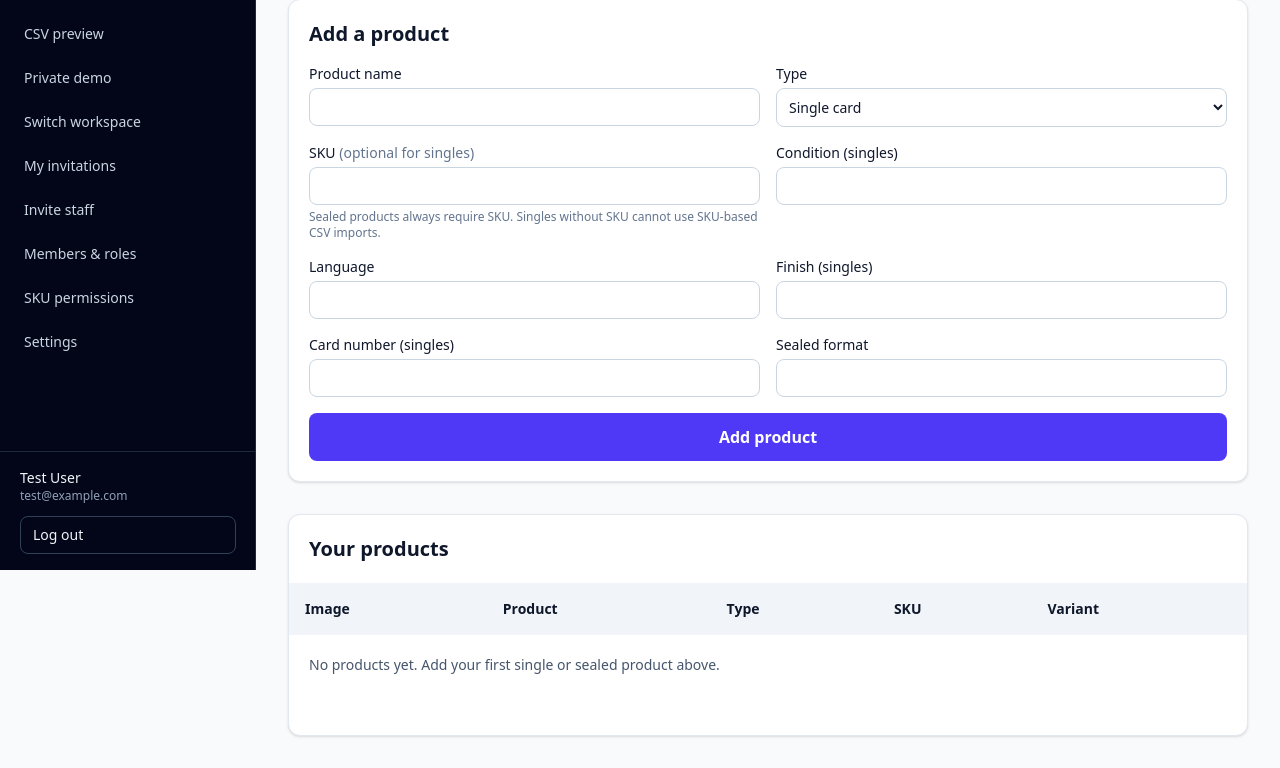
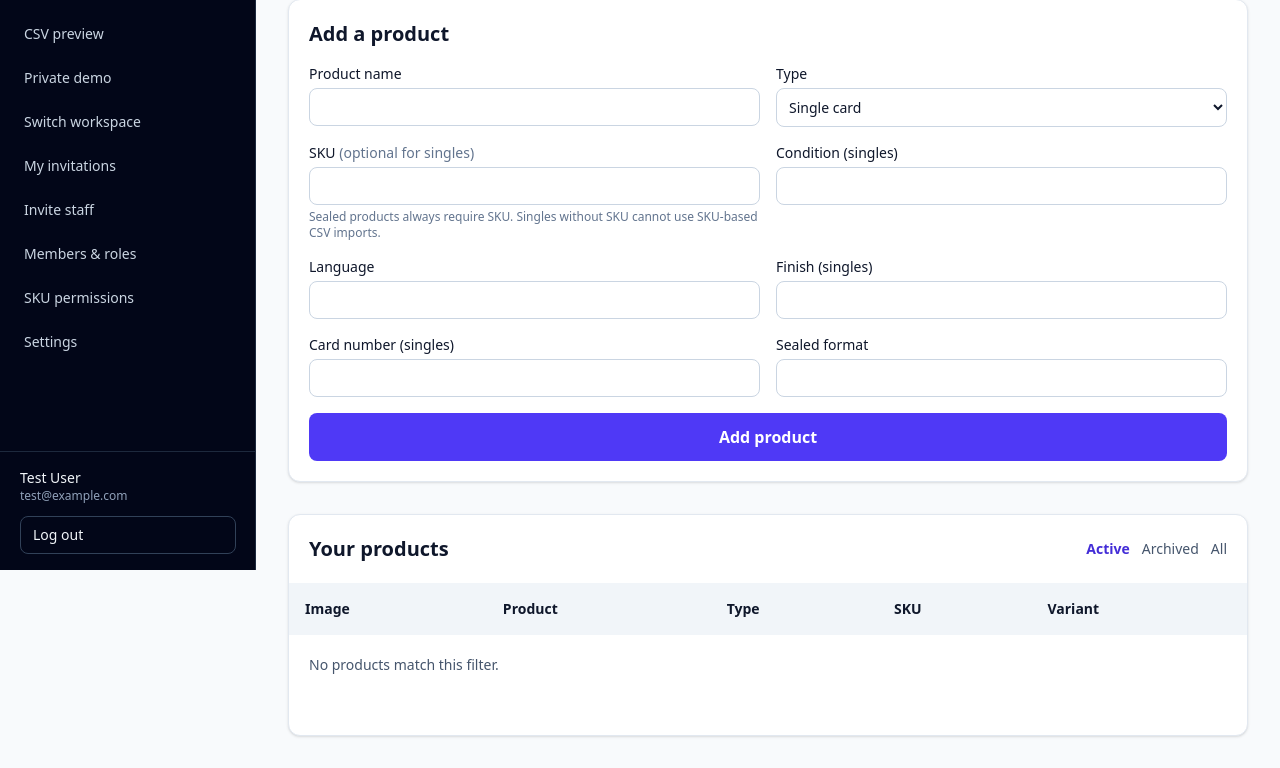
Before and after one commit to ariffasyraf-11/tcg-inventory, a Laravel app: page /catalog in a window 1280 px wide. Shown: the part 230-998 px from the top of the page. Run offline with Laravel 12, Linux system fonts and the light colour scheme; a user stored in the database is signed in; data comes from the database, SQL or seed files in the repository; data that the repository does not hold is empty; style sheets or scripts are compiled from the project's sources.

Commit message:
fix: satisfy Pint and add active archived catalog filters

```diff
--- a/app/Http/Controllers/CatalogController.php
+++ b/app/Http/Controllers/CatalogController.php
@@ -10,6 +10,7 @@ use Illuminate\Http\RedirectResponse;
 use Illuminate\Http\Request;
 use Illuminate\Support\Facades\DB;
 use Illuminate\Validation\Rule;
+use Illuminate\Validation\ValidationException;
 use Illuminate\View\View;
 
 class CatalogController extends Controller
@@ -18,12 +19,18 @@ class CatalogController extends Controller
     {
         $workspace = $this->workspace($request);
 
+        $status = $request->query('status', 'active');
+        abort_unless(in_array($status, ['active', 'archived', 'all'], true), 404);
+
         return view('catalog.index', [
             'products' => Product::query()
                 ->where('workspace_id', $workspace->id)
+                ->when($status === 'active', fn ($query) => $query->where('active', true))
+                ->when($status === 'archived', fn ($query) => $query->where('active', false))
                 ->with('variants')
                 ->latest()
-                ->paginate(20),
+                ->paginate(20)->withQueryString(),
+            'status' => $status,
             'workspace' => $workspace,
         ]);
     }
@@ -134,7 +141,7 @@ class CatalogController extends Controller
                 ->whereHas('variants', fn ($query) => $query->where('sku', $newSku)->whereKeyNot($variant->id))
                 ->exists();
             if ($newSku !== null && $exists) {
-                throw \Illuminate\Validation\ValidationException::withMessages(['sku' => 'SKU is already in use in this workspace.']);
+                throw ValidationException::withMessages(['sku' => 'SKU is already in use in this workspace.']);
             }
             $variant->update(['sku' => $newSku]);
             DB::table('product_sku_changes')->insert([
--- a/resources/views/catalog/index.blade.php
+++ b/resources/views/catalog/index.blade.php
@@ -61,7 +61,7 @@
     </section>
     @endif
     <section class="overflow-x-auto rounded-xl border border-slate-200 bg-white shadow-sm">
-        <h2 class="p-5 text-xl font-semibold">Your products</h2>
+        <div class="flex flex-wrap items-center justify-between gap-3 p-5"><h2 class="text-xl font-semibold">Your products</h2><nav aria-label="Catalog status filter" class="flex gap-3 text-sm"><a href="{{ route('catalog.index', ['status' => 'active']) }}" class="{{ $status === 'active' ? 'font-bold text-indigo-700' : 'text-slate-600' }}">Active</a><a href="{{ route('catalog.index', ['status' => 'archived']) }}" class="{{ $status === 'archived' ? 'font-bold text-indigo-700' : 'text-slate-600' }}">Archived</a><a href="{{ route('catalog.index', ['status' => 'all']) }}" class="{{ $status === 'all' ? 'font-bold text-indigo-700' : 'text-slate-600' }}">All</a></nav></div>
         <table class="w-full min-w-[600px] text-left text-sm">
             <thead class="bg-slate-100"><tr><th class="p-4">Image</th><th class="p-4">Product</th><th class="p-4">Type</th><th class="p-4">SKU</th><th class="p-4">Variant</th></tr></thead>
             <tbody class="divide-y divide-slate-100">
@@ -76,7 +76,7 @@
                         </tr>
                     @endforeach
                 @empty
-                    <tr><td colspan="5" class="p-5 text-slate-600">No products yet. Add your first single or sealed product above.</td></tr>
+                    <tr><td colspan="5" class="p-5 text-slate-600">No products match this filter.</td></tr>
                 @endforelse
             </tbody>
         </table>
```
